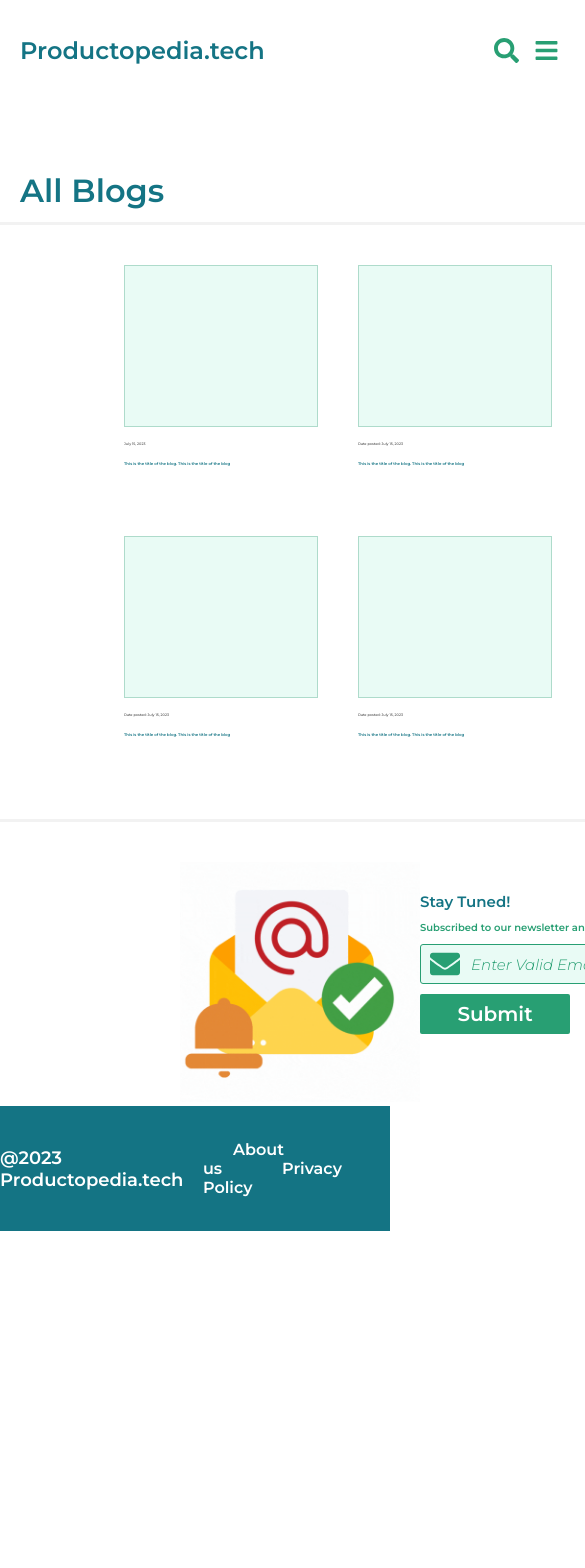
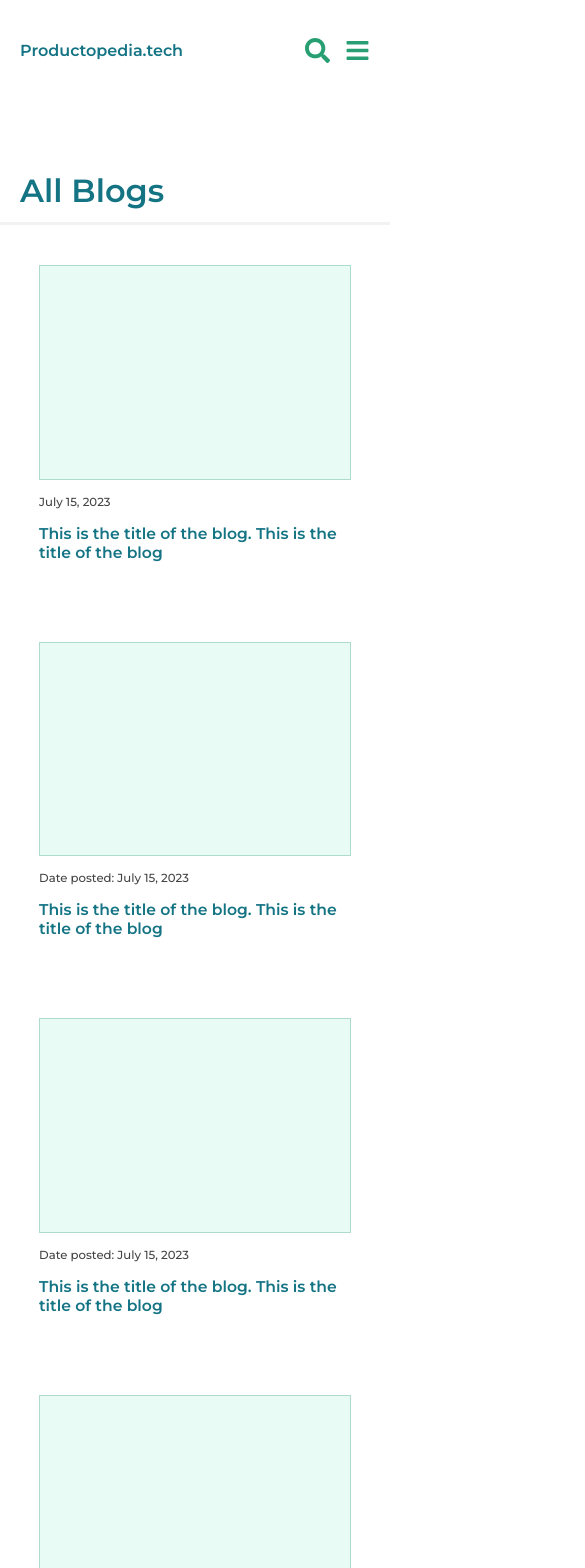
Before and after one commit to rhea0912/productopedia.tech, a React (Vite) app: page / in a window 390 px wide. Shown: the top 1568 px of the page, 585 px wide, since content can reach past the window. Before the commit the page ends 1231 px from the top, so only its background shows below. Built offline with nearby package versions, Linux system fonts and the light colour scheme.

Commit message:
Updated Responsive design

```diff
--- a/src/responsive.css
+++ b/src/responsive.css
@@ -13,8 +13,8 @@
 }
 .card-con-flex{
     padding: 20px;
-   align-items: center;
-   justify-content: center;
+    align-items: center;
+    justify-content: center;
 }
 .card-of-blog{
     justify-content: center;
@@ -98,16 +98,33 @@
     }
 }
 @media(max-width:899px){
+    .container{
+        min-width: unset;
+    }
+    .card-container{
+        width: min-content;
+    }
+    .card-con-flex{
+        grid-template-columns: auto auto;
+    }
     .card-of-blog{
-       width:12em;
-       height: 10em;
+       width:40vw;
+       height: 30vw;
+    }
+    .date-of-blog{
+        font-size: 2vw;
+    }
+    .title-of-blog{
+        font-size: 2vw;
     }
     .right-header{
     display: none;
     }
+    .top-header-con{
+        justify-content: space-between;
+    }
     label{
     display: block;
-    margin-left: 55vw;
     font-size: 50px;
     cursor: pointer;
     transition: 0.3s;
@@ -124,3 +141,103 @@
         display: none;
     }
 }
+@media(max-width:650px){
+    .notification-gif img{
+        width:10em;
+    }
+    .stay-tune-con h1{
+        margin-top: 1em;
+    }
+    .stay-tune-con p{
+        font-size: 10px;
+        margin: 5px 0;
+    }
+    .stay-tune-con input{
+        height: 10px;
+        padding-left: 40px;
+    }
+    .stay-tune-con img{
+        width: 25px;
+    }
+    .stay-tune-con button{
+        height:30px;
+        width: 100px;
+        font-size: 15px;
+    }
+    .footer-con{
+        flex-direction: column-reverse;
+        justify-content: space-evenly;
+    }
+    .footer-con h2{
+      font-size: 25px;
+      margin-left: 25px;
+    }
+    .right-footer a{
+        font-size: 20px;
+        margin: 0 10px;
+    }
+}
+@media(max-width:550px){
+    .card-con-flex{
+        grid-template-columns: auto;
+    }
+    .card-of-blog{
+       width:80vw;
+       height: 55vw;
+    }
+    .date-of-blog{
+        font-size: 3vw;
+    }
+    .title-of-blog{
+        font-size: 4vw;
+    }
+    .subscribe-us-con{
+        flex-direction: column;
+        justify-content: center;
+        align-items: center;
+    }
+    .stay-tune-con{
+        margin-bottom: 40px;
+    }
+    .notification-gif img{
+        width: 15em;
+    }
+    .stay-tune-con h1{
+        font-size: 32px;
+    }
+    .stay-tune-con p{
+        font-size: 12px;
+    }
+    .stay-tune-con input{
+        width: 300px;
+        font-size: 14px;
+        height: 50px;
+        padding-left: 50px;
+    }
+    .stay-tune-con img{
+        top: 13px;
+        width: 26px;
+    }
+    .stay-tune-con button{
+        margin-top: 5px;
+        height:50px;
+        width: 300px;
+        font-size: 24px;
+    }
+
+    .footer-con h2{
+      font-size: 16px;
+      margin-left: 10px;
+    }
+    .right-footer a{
+        font-size: 14px;
+    }
+}
+@media(max-width:400px){
+    .top-header-con h1{
+        font-size: 16px;
+    }
+    label img{
+       width: 40px;
+    }
+}
--- a/src/style.css
+++ b/src/style.css
@@ -5,6 +5,7 @@
 
 * {
     margin: 0;
+    box-sizing: border-box;
     font-family: 'Montserrat', sans-serif;
     --primary-color: #147484;
     --primary-color-light: #AEDBCB;
@@ -226,12 +227,12 @@
     display: grid;
     justify-content: space-between;
     grid-template-columns:  auto auto auto;
+    gap: 10px;
     padding: 20px;
     width: 100%;
 }
 .card-container{
     width:400px;
-    margin-right: 40px;
     margin-bottom: 70px;
 }
 .card-of-blog{
```
